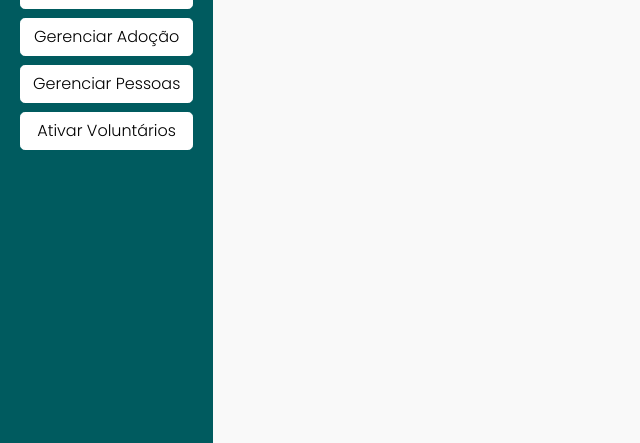
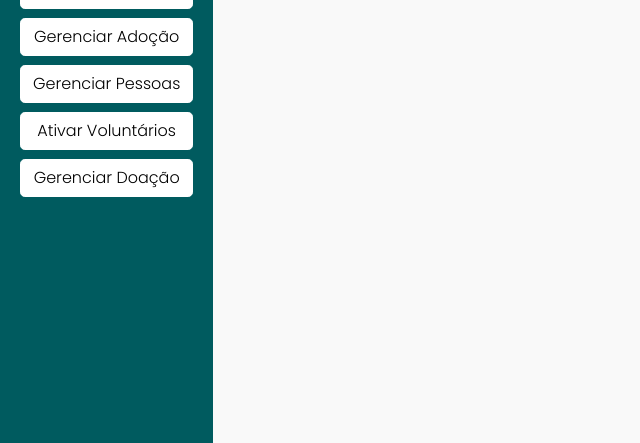
Before and after one commit to eRodriguesSantana/ong-animais, a PHP site: page /ong-animais-pirapo/crud_animal/listar_animais.php in a window 1280 px wide. Shown: the part 265-708 px from the top of the page, without its empty margins (0-640 px from the left). Run offline with PHP 8.4, Linux system fonts and the light colour scheme; the visitor is signed in with stand-in values (Sample User, id 1); data comes from the database, SQL or seed files in the repository; data that the repository does not hold is empty.

Commit message:
Adicionado opcao menu Gerenciar Doacao

```diff
--- a/menu_lateral.php
+++ b/menu_lateral.php
@@ -30,6 +30,7 @@ $nivel = $arr['nivelUsuario'];
         <a href="/../ong-animais-pirapo/crud_adocao/listar_adocao.php" class="btn-menu btn">Gerenciar Adoção</a>
         <a href="/../ong-animais-pirapo/crud_pessoas/listar_pessoas.php" class="btn-menu btn">Gerenciar Pessoas</a>
         <a href="/../ong-animais-pirapo/crud_pessoas/aprovar_pessoa.php" class="btn-menu btn">Ativar Voluntários</a>
+        <a href="/../ong-animais-pirapo/crud_doacao/cadastro_doacao.php" class="btn-menu btn">Gerenciar Doação</a>
 
     </div>
     <div class="sair-rodape">
```
